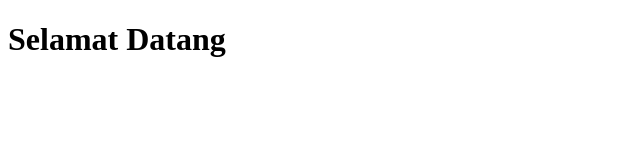
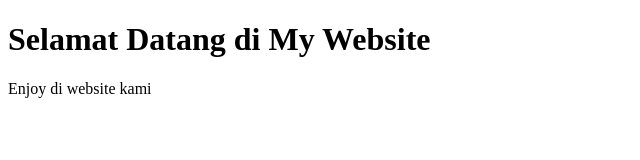
Before and after one commit to AIhsanudn/TUGAS-PRAKTIKUM-SECTION-2, a plain HTML site: page index.html in a window 1280 px wide. Shown: the whole page, without its empty margins (0-640 px from the left). Drawn offline with Linux system fonts and the light colour scheme.

Commit message:
tag h1 index.html

```diff
--- a/index.html
+++ b/index.html
@@ -7,6 +7,7 @@
     <title>Ahmad Ihsanudin</title>
 </head>
 <body>
-    <h1>Selamat Datang</h1>
+    <h1>Selamat Datang di My Website</h1>
+    <p>Enjoy di website kami</p>
 </body>
 </html>
```
